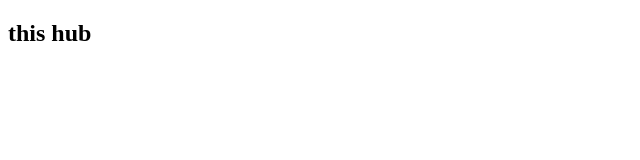
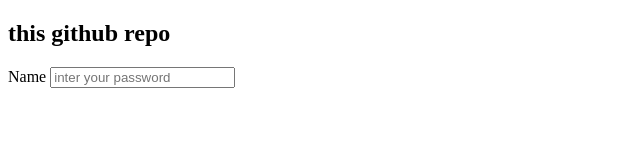
Before and after one commit to ibrahim5766/with-my-body, a plain HTML site: page index.html in a window 1280 px wide. Shown: the whole page, without its empty margins (0-640 px from the left). Drawn offline with Linux system fonts and the light colour scheme.

Commit message:
frist time

```diff
--- a/index.html
+++ b/index.html
@@ -4,8 +4,14 @@
     <meta charset="UTF-8">
     <meta name="viewport" content="width=device-width, initial-scale=1.0">
     <title>with my body</title>
+    <link rel="stylesheet" href="style/blog.css">
 </head>
 <body>
-    <h2>this hub </h2>
+    <h2>this github repo </h2>
+    <div>
+        <label for="password"> Name</label>
+        <input type="password" placeholder="inter your password">
+    </div>
+
 </body>
 </html>
--- /dev/null
+++ b/style/blog.css
@@ -0,0 +1,3 @@
+body {
+    background-image: ;
+}
```
